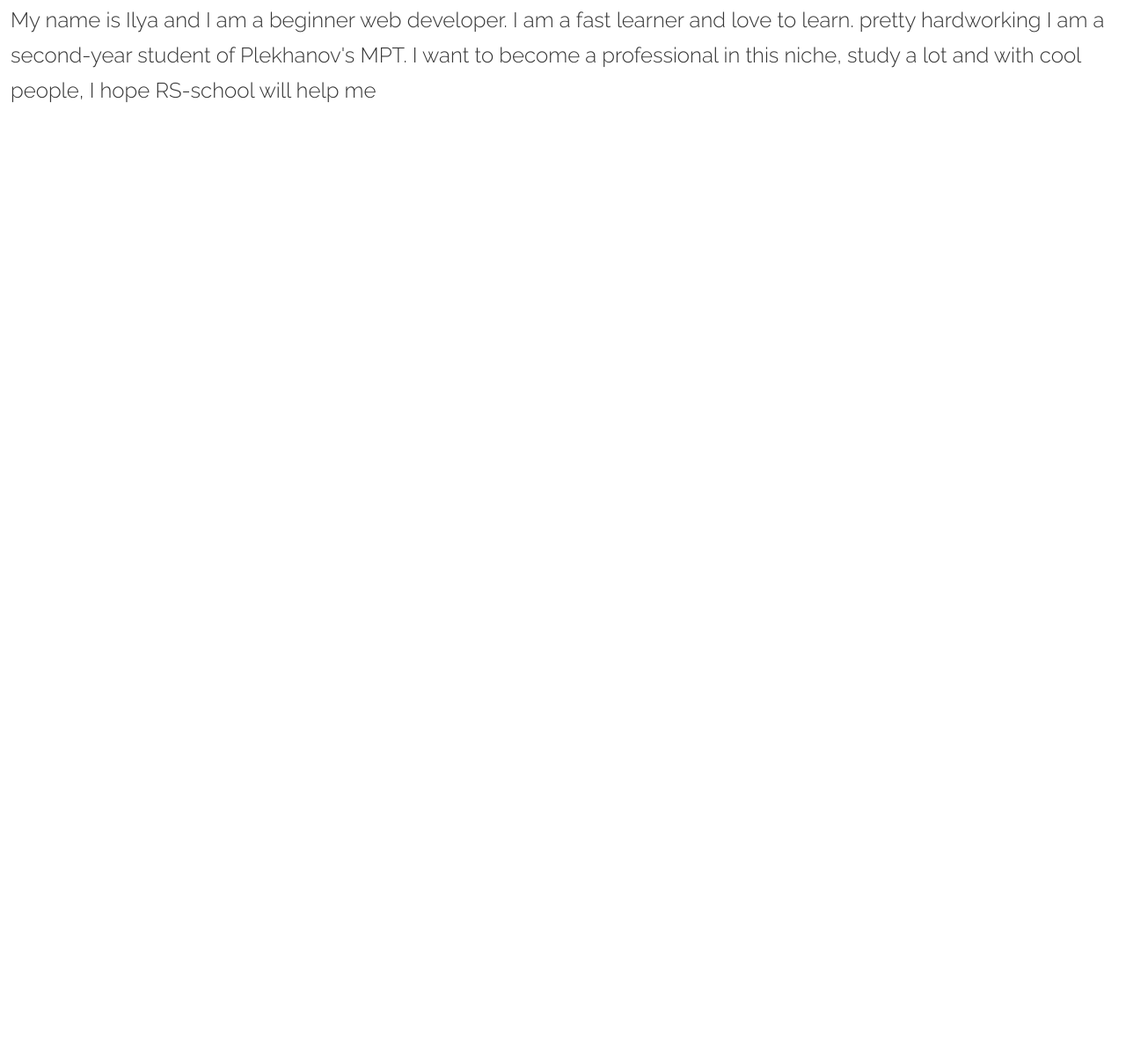
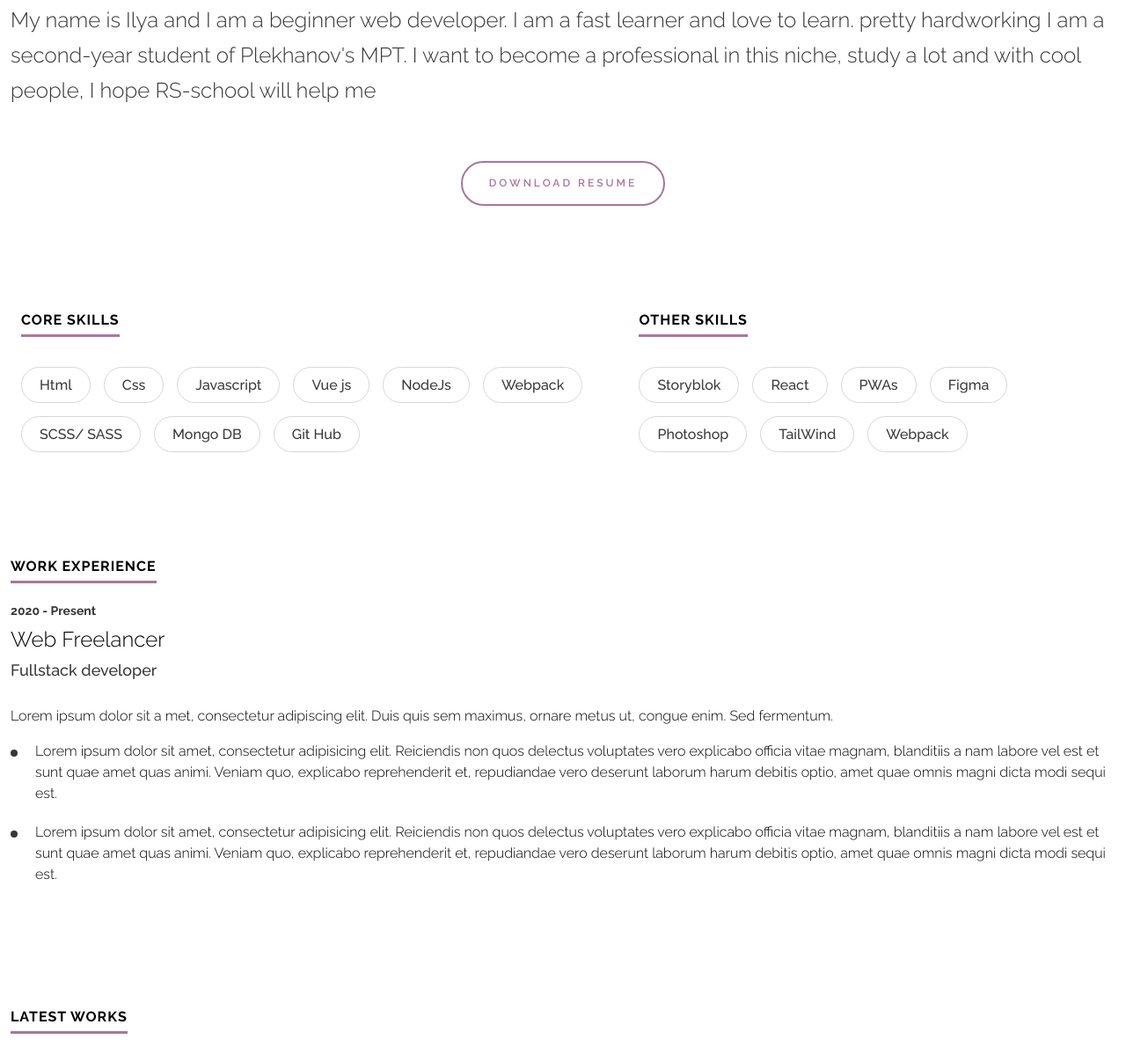
Before and after one commit to Naumilya/rsschool-cv, a plain HTML site: page index.html in a window 1280 px wide. Shown: the part 680-1878 px from the top of the page at 88% size. Before the commit the page ends 983 px from the top, so only its background shows below. Drawn offline with Linux system fonts and the light colour scheme.

Commit message:
feat: added experience

```diff
--- a/index.html
+++ b/index.html
@@ -6,6 +6,12 @@
 	<meta http-equiv="X-UA-Compatible" content="IE=edge" />
 	<meta name="viewport" content="width=device-width, initial-scale=1.0" />
 	<title>CV Naumov Ilya</title>
+	<!-- styles -->
+	<link rel="apple-touch-icon" sizes="180x180" href="/apple-touch-icon.png">
+	<link rel="icon" type="image/png" sizes="32x32" href="/favicon-32x32.png">
+	<link rel="icon" type="image/png" sizes="16x16" href="/favicon-16x16.png">
+	<link rel="manifest" href="/site.webmanifest">
+	<!-- styles -->
 	<link rel="stylesheet" href="./style.css" />
 </head>
 
@@ -23,15 +29,15 @@
 							src="https://cdns.iconmonstr.com/wp-content/releases/preview/2012/240/iconmonstr-github-1.png"
 							alt="GitHub" />
 					</a>
-					<a href="https://github.com/Naumilya" class="header__link">
+					<a href="https://t.me/fanadape" class="header__link">
 						<img class="header__img"
-							src="https://cdns.iconmonstr.com/wp-content/releases/preview/2012/240/iconmonstr-github-1.png"
-							alt="GitHub" />
+							src="https://cdns.iconmonstr.com/wp-content/releases/preview/2018/240/iconmonstr-telegram-4.png"
+							alt="Telegram" />
 					</a>
-					<a href="https://github.com/Naumilya" class="header__link">
+					<a href="https://vk.com/fanadape" class="header__link">
 						<img class="header__img"
-							src="https://cdns.iconmonstr.com/wp-content/releases/preview/2012/240/iconmonstr-github-1.png"
-							alt="GitHub" />
+							src="https://cdns.iconmonstr.com/wp-content/releases/preview/2013/240/iconmonstr-vk-4.png"
+							alt="Vkontakte" />
 					</a>
 				</menu>
 			</div>
@@ -81,9 +87,83 @@
 				<p>My name is Ilya and I am a beginner web developer. I am a fast learner and love to learn. pretty hardworking
 					I am a second-year student of Plekhanov's MPT. I want to become a professional in this niche, study a lot and
 					with cool people, I hope RS-school will help me</p>
+				<div class="btn-sec btn-download">
+					<a href="#" class="btn">Download Resume</a>
+				</div>
 			</section>
 		</div>
 	</div>
+	<!-- skills -->
+	<div class="section-skills">
+		<div class="container">
+			<div class="row">
+				<div class="core-skills">
+					<h2 class="heading">Core skills</h2>
+					<ul class='skill-list'>
+						<li>Html</li>
+						<li>Css</li>
+						<li>Javascript</li>
+						<li>Vue js</li>
+						<li>NodeJs</li>
+						<li>Webpack</li>
+						<li>SCSS/ SASS</li>
+						<li>Mongo DB</li>
+						<li>Git Hub</li>
+					</ul>
+				</div>
+				<div class="other-skills">
+					<h2 class="heading">Other skills</h2>
+					<ul class='skill-list'>
+						<li>Storyblok</li>
+						<li>React</li>
+						<li>PWAs</li>
+						<li>Figma</li>
+						<li>Photoshop</li>
+						<li>TailWind</li>
+						<li>Webpack</li>
+					</ul>
+				</div>
+			</div>
+		</div>
+	</div>
+	<!-- Experiense -->
+	<div class="section-exp">
+		<div class="container">
+			<h2 class="heading">Work Experience</h2>
+			<div class="row">
+				<section>
+					<span class='years'>2020 - Present</span>
+					<h3 class='office-name'>Web Freelancer</h3>
+					<span class='prof'>Fullstack developer</span>
+					<p>Lorem ipsum dolor sit a
+						met, consectetur adipiscing elit. Duis quis sem maximus, ornare metus ut, congue
+						enim. Sed fermentum.</p>
+					<ul>
+						<li>
+							Lorem ipsum dolor sit amet, consectetur adipisicing elit. Reiciendis non quos delectus voluptates vero
+							explicabo officia vitae magnam, blanditiis a nam labore vel est et sunt quae amet quas animi.
+							Veniam quo, explicabo reprehenderit et, repudiandae vero deserunt laborum harum debitis optio, amet quae
+							omnis magni dicta modi sequi est.
+						</li>
+						<li>
+							Lorem ipsum dolor sit amet, consectetur adipisicing elit. Reiciendis non quos delectus voluptates vero
+							explicabo officia vitae magnam, blanditiis a nam labore vel est et sunt quae amet quas animi.
+							Veniam quo, explicabo reprehenderit et, repudiandae vero deserunt laborum harum debitis optio, amet quae
+							omnis magni dicta modi sequi est.
+						</li>
+					</ul>
+				</section>
+				<section></section>
+			</div>
+		</div>
+	</div>
+	<!-- Works -->
+	<div class="works">
+		<div class="container">
+			<div class="heading">Latest works</div>
+		</div>
+	</div>
+
 </body>
 
 </html>
--- a/style.css
+++ b/style.css
@@ -22,6 +22,10 @@ h1 {
 	color: #000;
 }
 
+:root {
+	--main-color-perple: #aa769a;
+}
+
 h1 > span {
 	display: block;
 	text-transform: uppercase;
@@ -37,17 +41,57 @@ h1 > span {
 	padding: 0 12px;
 }
 
+/* btns */
+
+.btn {
+	display: inline-block;
+	text-transform: uppercase;
+	font-size: 12px;
+	line-height: 13px;
+	font-weight: 600;
+	letter-spacing: 3px;
+	color: var(--main-color-perple);
+	padding: 17px 30px;
+	border: 2px solid var(--main-color-perple);
+	border-radius: 60px;
+
+	text-decoration: none;
+	outline: none;
+	transition-delay: 0s;
+	transition-duration: 0.4s;
+	transition-property: all;
+	transition-timing-function: ease;
+	box-shadow: none;
+}
+
+.btn:visited {
+	color: var(--main-color-perple);
+}
+.btn:hover {
+	color: #fff;
+	background-color: var(--main-color-perple);
+}
+.btn-sec {
+	text-align: center;
+}
+
+/* header */
+
 header {
 	position: fixed;
 	top: 0;
 	width: 100%;
 	z-index: 5;
 	background-color: #fff;
-	padding: 70px 0;
+	padding: 50px 0;
 	transition-delay: 0s;
 	transition-duration: 0.4s;
 	transition-property: all;
 	transition-timing-function: ease;
+}
+
+header:hover {
+	box-shadow: 0px 0px 20px rgb(0 0 0 / 25%);
 }
 
 .header-inner {
@@ -75,6 +119,7 @@ header {
 
 .header__link:hover img {
 	opacity: 70%;
+	transition: all 0.2s ease-in-out;
 	transform: scale(1.1);
 }
 
@@ -120,7 +165,7 @@ header {
 
 .number-valulist strong {
 	display: block;
-	color: #f26464;
+	color: var(--main-color-perple);
 	font-size: 36px;
 	font-weight: 800;
 }
@@ -137,7 +182,7 @@ header {
 	text-transform: uppercase;
 	letter-spacing: 1px;
 	font-size: 16px;
-	border-bottom: 3px solid #f26464;
+	border-bottom: 3px solid var(--main-color-perple);
 	padding-bottom: 7px;
 	margin-bottom: 23px;
 }
@@ -156,3 +201,104 @@ header {
 	font-weight: 300;
 	margin-bottom: 60px;
 }
+
+/* section-skills */
+
+.section-skills {
+	padding-bottom: 105px;
+}
+
+.core-skills {
+	padding: 0 12px;
+}
+
+.other-skills {
+	padding: 0 12px;
+}
+
+.skill-list {
+	list-style: none;
+	padding: 0;
+	margin: 0;
+	display: flex;
+	flex-wrap: wrap;
+	align-items: center;
+	margin-top: 11px;
+}
+
+.skill-list li {
+	display: inline-block;
+	color: #373737;
+	font-size: 16px;
+	padding: 10px 20px;
+	background-color: #fff;
+	border: 1px solid #d7d7d7;
+	border-radius: 27px;
+	margin-right: 15px;
+	margin-bottom: 15px;
+	font-weight: 500;
+}
+
+/* section=experience */
+
+.section-exp {
+	display: block;
+	padding-bottom: 120px;
+}
+
+.section-exp section {
+	padding: 0;
+}
+.section-exp p {
+	margin-top: 0;
+	margin-bottom: 1rem;
+	display: block;
+	font-size: 16px;
+	line-height: 24px;
+	font-weight: 300;
+}
+
+.section-exp ul li {
+	font-size: 16px;
+	line-height: 24px;
+	font-weight: 300;
+	position: relative;
+	margin-bottom: 20px;
+	padding-left: 28px;
+}
+.section-exp ul {
+	list-style-type: none;
+}
+
+.section-exp ul li::before {
+	content: '';
+	position: absolute;
+	left: 0;
+	top: 10px;
+	border-radius: 100%;
+	width: 8px;
+	height: 8px;
+	background-color: #373737;
+}
+
+.years {
+	display: block;
+	color: #373737;
+	font-size: 14px;
+	font-weight: 700;
+	padding-bottom: 10px;
+}
+
+.prof {
+	display: block;
+	color: #373737;
+	font-weight: 500;
+	font-size: 18px;
+	padding-bottom: 30px;
+}
+
+.office-name {
+	font-size: 24px;
+	font-weight: 300;
+	margin-bottom: 10px;
+}
```
